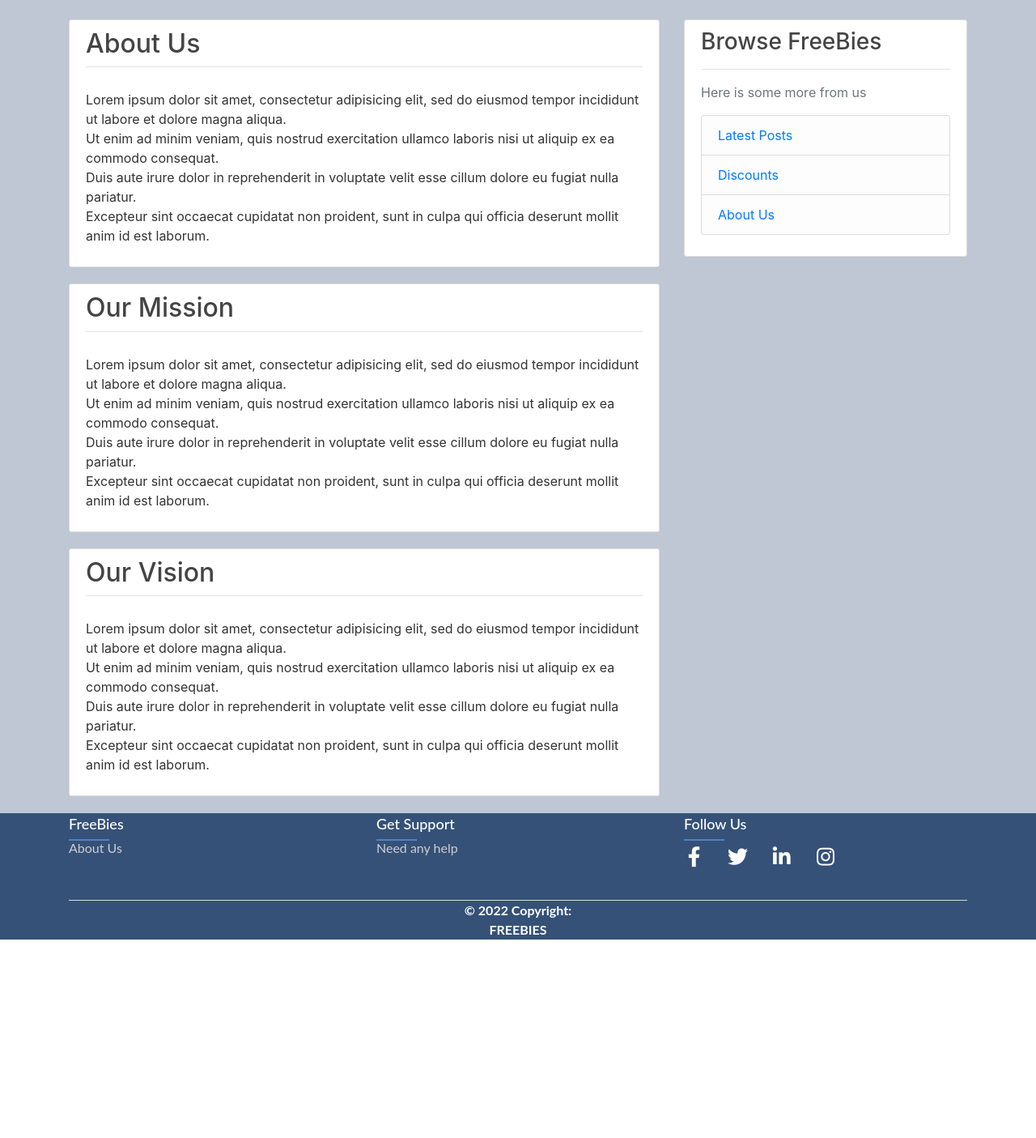
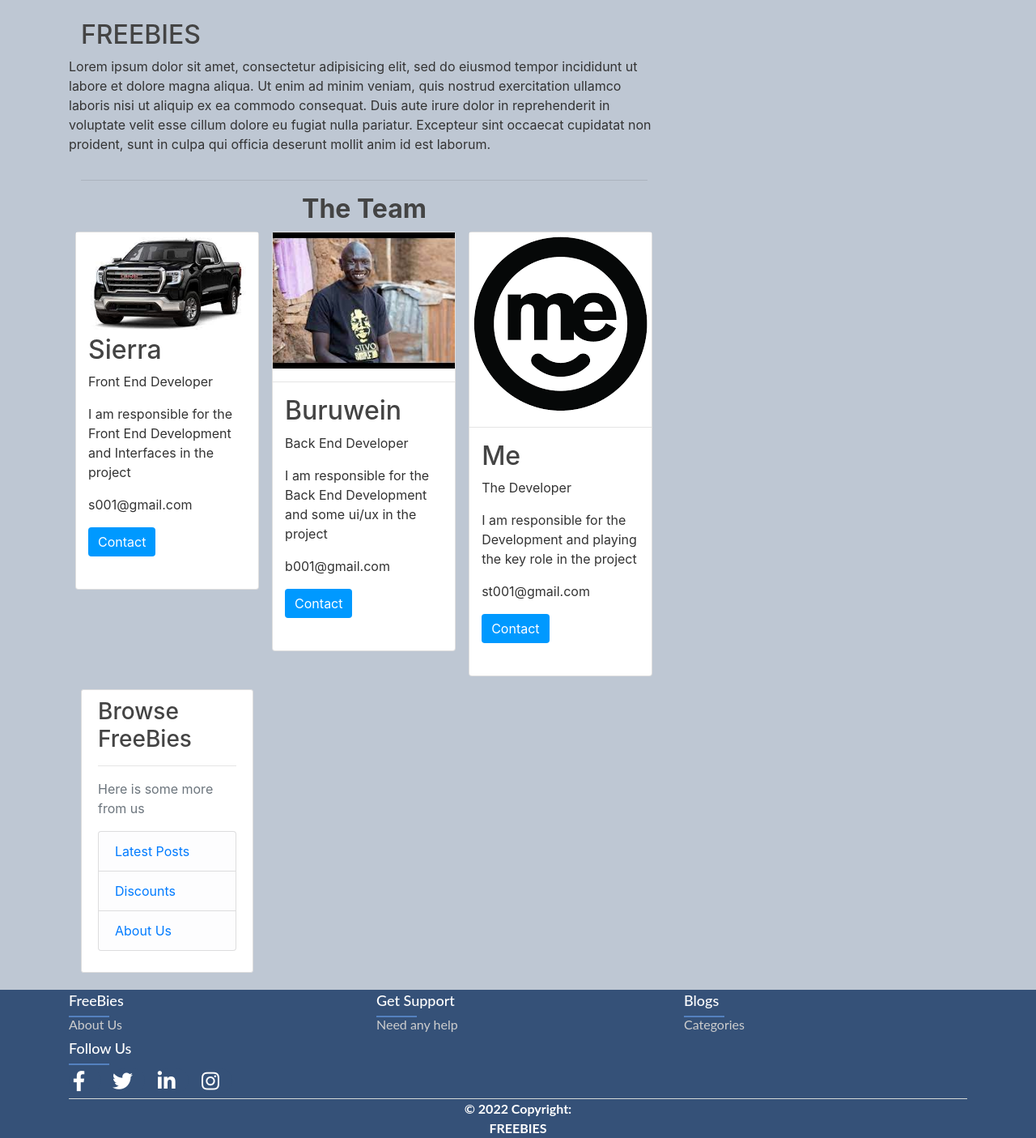
Before and after one commit to codeprospect/ArtBlog, a Django app: page /about/ in a window 1280 px wide. Shown: the part 56-1461 px from the top of the page at 81% size. Before the commit the page ends 1216 px from the top, so only its background shows below. Run offline with Django 3.2, Linux system fonts and the light colour scheme; some libraries are stand-ins or nearby versions.

Commit message:
About template changes

```diff
--- a/blog/blogapp/templates/blogapp/about.html
+++ b/blog/blogapp/templates/blogapp/about.html
@@ -1,5 +1,158 @@
 {% extends "blogapp/base.html" %}
+{% load static %}
+
+
 {% block content %}
+
+<!DOCTYPE html>
+<html lang="en">
+
+<style>
+body {
+
+  margin-top: 5rem;
+  width: 100%;
+  position: relative;
+  min-height: 100%;
+}
+
+html {
+  box-sizing: border-box;
+}
+
+*, *:before, *:after {
+  box-sizing: inherit;
+}
+
+.column {
+  float: left;
+  width: 33.3%;
+  margin-bottom: 16px;
+  padding: 0 8px;
+}
+
+/* .card {
+  box-shadow: 0 4px 8px 0 rgba(0, 0, 0, 0.2);
+  margin: 8px;
+} */
+
+.about-section {
+  padding: 50px;
+  text-align: center;
+  background-color: #474e5d;
+  color: white;
+}
+
+/* .container {
+  padding: 0 16px;
+} */
+
+/* .container::after, .row::after {
+  content: "";
+  clear: both;
+  display: table;
+} */
+
+/* .title {
+  color: grey;
+} */
+
+/* @media screen and (max-width: 650px) {
+  .column {
+    width: 100%;
+    display: block;
+  }
+} */
+</style>
+
+  <body>
+    <!-- Page Content -->
+    <!-- Banner Starts Here -->
+    <div class="heading-page header-text">
+      <section class="page-heading">
+        <div class="container">
+          <div class="row">
+            <div class="col-lg-12">
+              <div class="text-content">
+                <h2> FREEBIES </h2>
+              </div>
+            </div>
+          </div>
+        </div>
+      </section>
+    </div>
+
+    <!-- Banner Ends Here -->
+
+
+    <section class="about-us">
+      <div class="container">
+
+        <div class="row">
+          <!-- <div class="col-lg-12">
+            <img class="rounded-circle article-img" src="#">
+          </div> -->
+
+  <p>
+    Lorem ipsum dolor sit amet, consectetur adipisicing elit, sed do eiusmod tempor incididunt ut labore et dolore magna aliqua.
+    Ut enim ad minim veniam, quis nostrud exercitation ullamco laboris nisi ut aliquip ex ea commodo consequat.
+    Duis aute irure dolor in reprehenderit in voluptate velit esse cillum dolore eu fugiat nulla pariatur.
+    Excepteur sint occaecat cupidatat non proident, sunt in culpa qui officia deserunt mollit anim id est laborum.
+  </p>
+        </div>
+
+<hr>
+<h2 style="text-align:center"><strong> The Team </strong></h2>
+<div class="row">
+  <div class="column">
+    <div class="card">
+      <img src="{% static 'sierra.png' %}" alt="Sierra" style="width:100%">
+      <div class="container">
+        <h2>Sierra</h2>
+        <p class="title">Front End Developer</p>
+        <p>I am responsible for the Front End Development and Interfaces in the project</p>
+        <p>s001@gmail.com</p>
+        <p><button class="btn btn-outline-info mb-4"> Contact </button></p>
+      </div>
+    </div>
+  </div>
+
+  <div class="column">
+    <div class="card">
+      <img src="{% static 'buruwein.png' %}" alt="Buruwein" style="width:100%"><hr>
+      <div class="container">
+        <h2>Buruwein</h2>
+        <p class="title">Back End Developer</p>
+        <p>I am responsible for the Back End Development and some ui/ux in the project</p>
+        <p>b001@gmail.com</p>
+        <p><button class="btn btn-outline-info mb-4""> Contact </button></p>
+      </div>
+    </div>
+  </div>
+
+  <div class="column">
+    <div class="card">
+      <img src="{% static 'me.png' %}" alt="Me" style="width:100%"><hr>
+      <div class="container">
+        <h2> Me </h2>
+        <p class="title">The Developer</p>
+        <p>I am responsible for the Development and playing the key role in the project</p>
+        <p>st001@gmail.com</p>
+        <p><button class="btn btn-outline-info mb-4""> Contact </button></p>
+      </div>
+    </div>
+  </div>
+</div>
+
+  </body>
+</html>
+
+
+{% endblock content %}
+
+
+
+<!--
 
 <article class="media content-section">
   <div class="media-body">
@@ -42,6 +195,4 @@
       </p>
   </div>
 </article>
-
-
-{% endblock content %}
+ -->
--- a/blog/blogapp/templates/blogapp/base.html
+++ b/blog/blogapp/templates/blogapp/base.html
@@ -123,14 +123,14 @@
                         <li><a href=""><span>Need any help</span></a></li>
                     </ul>
                 </div>
-                <!-- <div class="col-3">
+                <div class="col-3">
                     <div class="link-cat" >
                         <span class="footer-cat">Blogs</span>
                     </div>
                     <ul class="footer-cat-links">
                         <li><a href="{% url 'blogapp-home' %}"><span>Categories</span></a></li>
                     </ul>
-                </div> -->
+                </div>
                 <div class="col-4">
                     <div class="link-cat" >
                         <span class="footer-cat">Follow Us</span>
```
Also changed, not shown: blog/blogapp/static/buruwein.png (added), blog/blogapp/static/images/TRIBAL.png (added), blog/blogapp/static/images/book.jpg (deleted), blog/blogapp/static/images/brown.jpg (deleted), blog/blogapp/static/me.png (added), blog/blogapp/static/sierra.png (added), blog/media/images/IMG-20200225-WA0002_B4Dcb0E.jpg (deleted), blog/media/images/IMG-20200225-WA0002_M1QBHqH.jpg (deleted), blog/media/images/IMG-20200225-WA0002_UFux2Il.jpg (deleted), blog/media/images/IMG-20200225-WA0002_uTDJuPQ.jpg (deleted), blog/media/images/IMG-20200225-WA0002_yFzmtTc.jpg (deleted), blog/media/images/TEVOSTICKER.png (deleted), blog/media/profile_pics/TEVOSTICKER.png (deleted), 1 other file.
